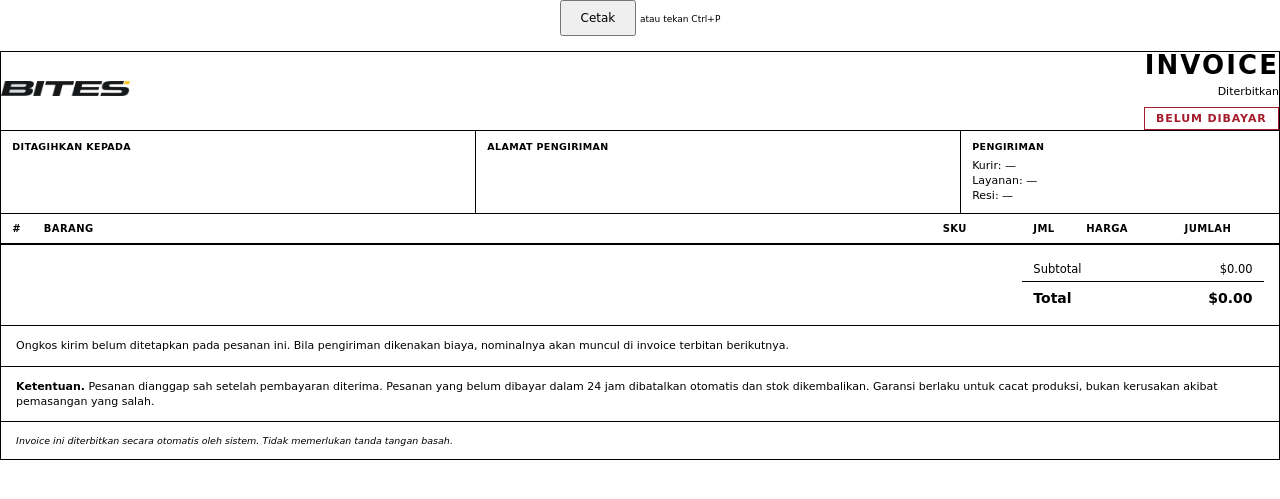
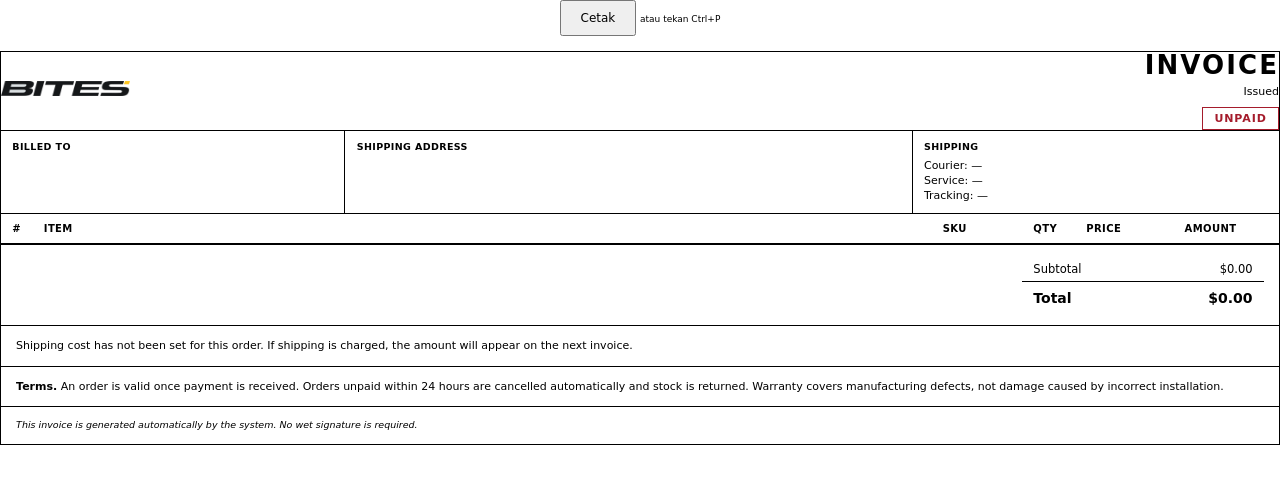
Before and after one commit to Fachrimardliana16/btsxhst, a Laravel app: template resources/views/cetak/invoice.blade.php in a window 1280 px wide. Shown: the top 499 px of the page. Run offline with Laravel 12, Linux system fonts and the light colour scheme; the template is opened without the code that fills it, so the values that code supplies are empty; data comes from the database, SQL or seed files in the repository; parts of the project's set-up code (start-up, migrations or seed data) failed here and were passed over; some libraries are stand-ins or nearby versions.

Commit message:
feat(cetak): English text on printed resi, invoice, delivery note
Label dokumen (Resi/Tracking, Penerima/Sender, Berat/Weight, Ketentuan/
Terms, dst.) diganti bahasa Inggris. Data pesanan dan komentar kode
tetap apa adanya.

Co-Authored-By: Claude Code <noreply@anthropic.com>

```diff
--- a/resources/views/cetak/_salinan.blade.php
+++ b/resources/views/cetak/_salinan.blade.php
@@ -23,6 +23,6 @@
          kalimat penutup ke halaman kedua — label terbelah, lalu ditempel di
          paket yang salah. --}}
     <div style="border:1px solid #b42318;color:#b42318;padding:1px 4px;margin:0 0 1.5mm;font-size:8.5px;font-weight:700;letter-spacing:.04em;text-align:center">
-        SALINAN &middot; PESANAN INI SUDAH DIBATALKAN
+        COPY &middot; THIS ORDER HAS BEEN CANCELLED
     </div>
 @endif
--- a/resources/views/cetak/invoice.blade.php
+++ b/resources/views/cetak/invoice.blade.php
@@ -90,12 +90,12 @@
             <td class="judul-dokumen">
                 <p class="judul">INVOICE</p>
                 <p class="nomor">{{ $order->order_number }}</p>
-                <p class="tanggal">Diterbitkan {{ $order->created_at->format('d F Y') }}</p>
+                <p class="tanggal">Issued {{ $order->created_at->format('d F Y') }}</p>
                 <p>
                     @if ($order->payment_status === \App\Enums\StatusPembayaran::Paid)
-                        <span class="cap cap-lunas">LUNAS</span>
+                        <span class="cap cap-lunas">PAID</span>
                     @else
-                        <span class="cap cap-belum">BELUM DIBAYAR</span>
+                        <span class="cap cap-belum">UNPAID</span>
                     @endif
                 </p>
             </td>
@@ -105,7 +105,7 @@
     <table class="tiga-kolom" style="border-top:1.5px solid #000">
         <tr>
             <td class="sisi-kiri">
-                <p class="rapat label-kecil">Ditagihkan kepada</p>
+                <p class="rapat label-kecil">Billed to</p>
                 <p class="isi-kolom tegas">{{ $alamat['recipient_name'] ?? $order->namaPenerima() }}</p>
                 <p class="isi-kolom">
                     {{ $order->emailPenerima() ?? $order->user?->email ?? '' }}<br>
@@ -114,7 +114,7 @@
             </td>
 
             <td class="sisi-kiri">
-                <p class="rapat label-kecil">Alamat pengiriman</p>
+                <p class="rapat label-kecil">Shipping address</p>
                 <p class="isi-kolom">
                     {{ $alamat['address_line_1'] ?? '' }}
                     @if (filled($alamat['address_line_2'] ?? null))<br>{{ $alamat['address_line_2'] }}@endif
@@ -123,11 +123,11 @@
             </td>
 
             <td>
-                <p class="rapat label-kecil">Pengiriman</p>
+                <p class="rapat label-kecil">Shipping</p>
                 <p class="isi-kolom">
-                    Kurir: {{ $order->shipping_courier ?: '—' }}<br>
-                    Layanan: {{ $order->shipping_service ?: '—' }}<br>
-                    Resi: {{ $order->tracking_number ?: '—' }}
+                    Courier: {{ $order->shipping_courier ?: '—' }}<br>
+                    Service: {{ $order->shipping_service ?: '—' }}<br>
+                    Tracking: {{ $order->tracking_number ?: '—' }}
                 </p>
             </td>
         </tr>
@@ -137,11 +137,11 @@
         <thead>
             <tr>
                 <th style="width:8mm">#</th>
-                <th>Barang</th>
+                <th>Item</th>
                 <th style="width:24mm">SKU</th>
-                <th class="kanan" style="width:14mm">Jml</th>
-                <th class="kanan" style="width:26mm">Harga</th>
-                <th class="kanan" style="width:28mm">Jumlah</th>
+                <th class="kanan" style="width:14mm">Qty</th>
+                <th class="kanan" style="width:26mm">Price</th>
+                <th class="kanan" style="width:28mm">Amount</th>
             </tr>
         </thead>
 
@@ -174,7 +174,7 @@
             @if ((float) $order->discount_amount > 0)
                 <tr>
                     <td>
-                        Diskon @if ($order->coupon) ({{ $order->coupon->code }}) @endif
+                        Discount @if ($order->coupon) ({{ $order->coupon->code }}) @endif
                     </td>
                     <td class="kanan">−{{ dolar($order->discount_amount) }}</td>
                 </tr>
@@ -182,14 +182,14 @@
 
             @if ((float) $order->shipping_cost > 0)
                 <tr>
-                    <td>Ongkos kirim</td>
+                    <td>Shipping</td>
                     <td class="kanan">{{ dolar($order->shipping_cost) }}</td>
                 </tr>
             @endif
 
             @if ((float) $order->tax_amount > 0)
                 <tr>
-                    <td>Pajak</td>
+                    <td>Tax</td>
                     <td class="kanan">{{ dolar($order->tax_amount) }}</td>
                 </tr>
             @endif
@@ -204,24 +204,24 @@
     @if ((float) $order->shipping_cost <= 0)
         <div class="bagian">
             <p class="rapat catatan-teks">
-                Ongkos kirim belum ditetapkan pada pesanan ini. Bila pengiriman dikenakan biaya,
-                nominalnya akan muncul di invoice terbitan berikutnya.
+                Shipping cost has not been set for this order. If shipping is charged,
+                the amount will appear on the next invoice.
             </p>
         </div>
     @endif
 
     <div class="bagian">
         <p class="rapat catatan-teks">
-            <strong>Ketentuan.</strong>
-            Pesanan dianggap sah setelah pembayaran diterima. Pesanan yang belum dibayar dalam
-            24 jam dibatalkan otomatis dan stok dikembalikan. Garansi berlaku untuk cacat
-            produksi, bukan kerusakan akibat pemasangan yang salah.
+            <strong>Terms.</strong>
+            An order is valid once payment is received. Orders unpaid within 24 hours are
+            cancelled automatically and stock is returned. Warranty covers manufacturing
+            defects, not damage caused by incorrect installation.
         </p>
     </div>
 
     <div class="bagian">
         <p class="rapat kaki-label">
-            Invoice ini diterbitkan secara otomatis oleh sistem. Tidak memerlukan tanda tangan basah.
+            This invoice is generated automatically by the system. No wet signature is required.
         </p>
     </div>
 
```
Also changed, not shown: resources/views/cetak/label-pesanan.blade.php (+12 -12 lines), resources/views/cetak/surat-jalan.blade.php (+19 -19 lines).
